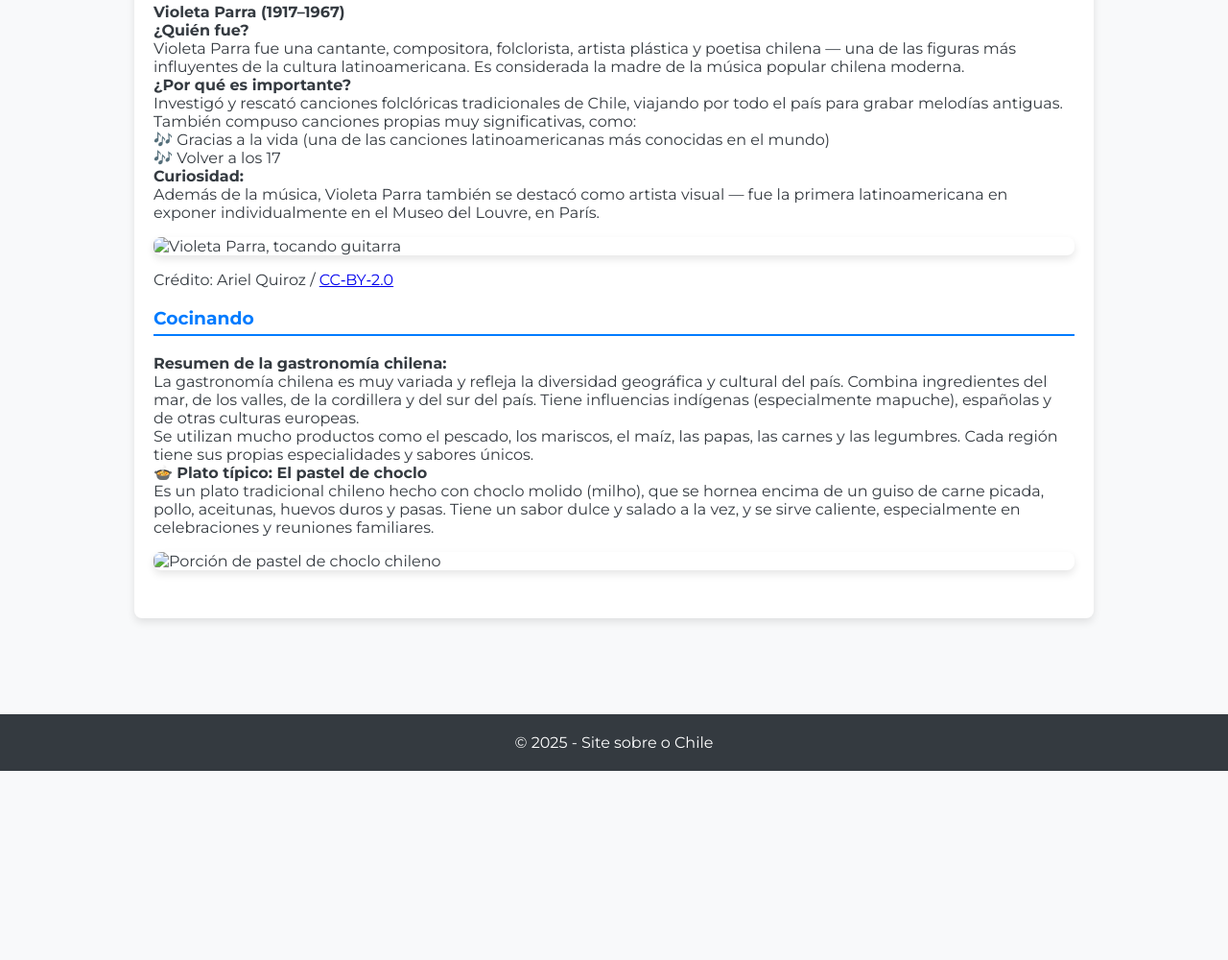
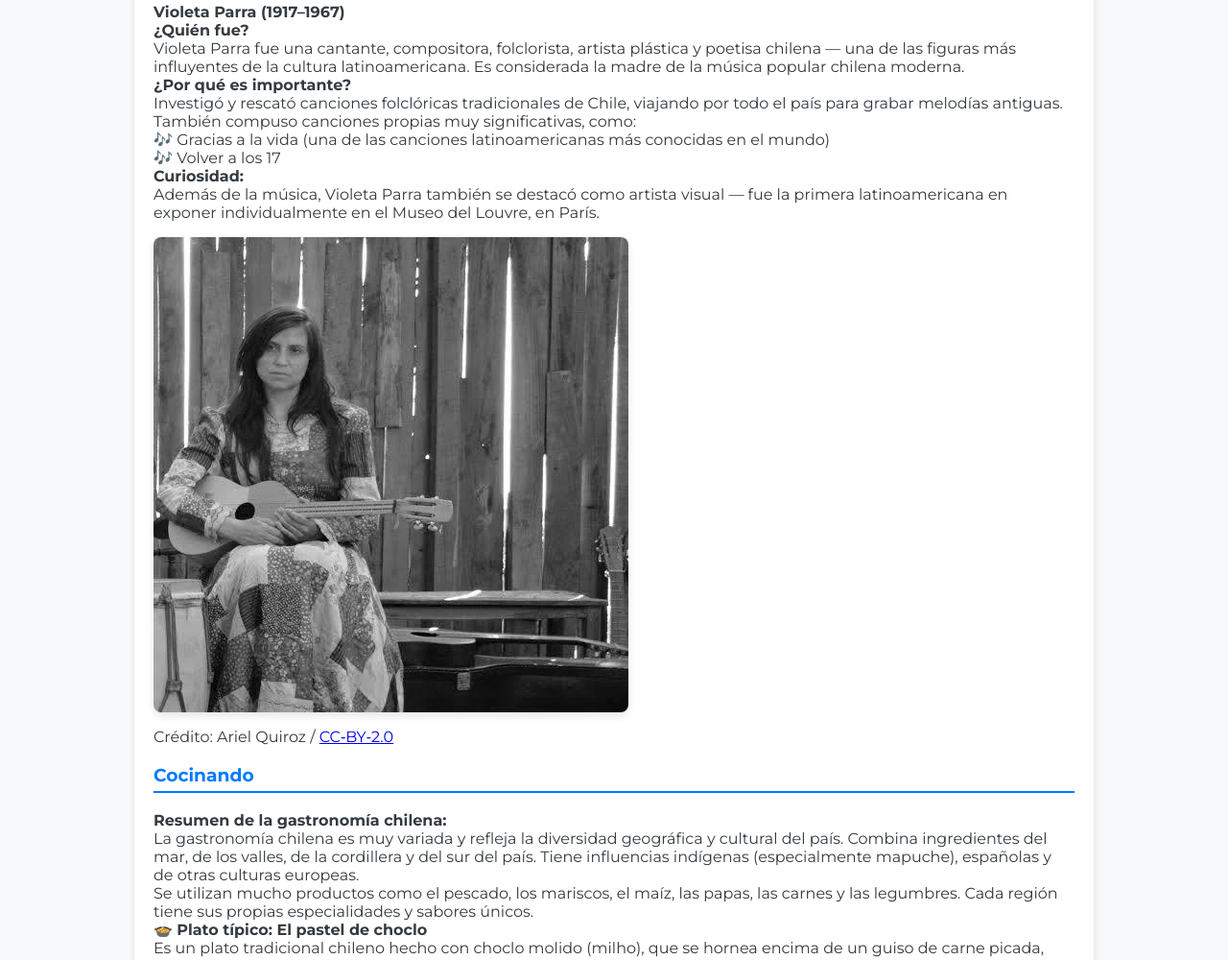
Before and after one commit to parragua/kaka, a plain HTML site: page index.html in a window 1280 px wide. Shown: the part 1800-2800 px from the top of the page at 96% size. Before the commit the page ends 2603 px from the top, so only its background shows below. Drawn offline with Linux system fonts and the light colour scheme; some packages are replaced by stand-ins of ours.

Commit message:
Update index.html

```diff
--- a/index.html
+++ b/index.html
@@ -129,7 +129,7 @@
 <body>
 <header>
     <div class="banner-overlay">
-        <img src="imagens/licensed-image.jpg" alt="CHILE">
+        <img src="licensed-image.jpg" alt="CHILE">
         <h1>Descubra o Deserto do Atacama</h1>
     </div>
 </header>
@@ -175,7 +175,7 @@
                 <strong>Curiosidad:</strong><br>
                 Además de la música, Violeta Parra también se destacó como artista visual — fue la primera latinoamericana en exponer individualmente en el Museo del Louvre, en París.
             </p>
-            <img src="imagens/images.webp" alt="Violeta Parra, tocando guitarra">
+            <img src="images.webp" alt="Violeta Parra, tocando guitarra">
             <p>Crédito: Ariel Quiroz / <a href="https://creativecommons.org/licenses/by/2.0/">CC‑BY‑2.0</a></p>
 
             <h3>Cocinando</h3>
@@ -186,7 +186,7 @@
                 🍲 <strong>Plato típico: El pastel de choclo</strong><br>
                 Es un plato tradicional chileno hecho con choclo molido (milho), que se hornea encima de un guiso de carne picada, pollo, aceitunas, huevos duros y pasas. Tiene un sabor dulce y salado a la vez, y se sirve caliente, especialmente en celebraciones y reuniones familiares.
             </p>
-            <img src="imagens/pastel-de-choclo-3-1024x683.jpg" alt="Porción de pastel de choclo chileno">
+            <img src="pastel-de-choclo-3-1024x683.jpg" alt="Porción de pastel de choclo chileno">
         </div>
     </section>
 </div>
```
